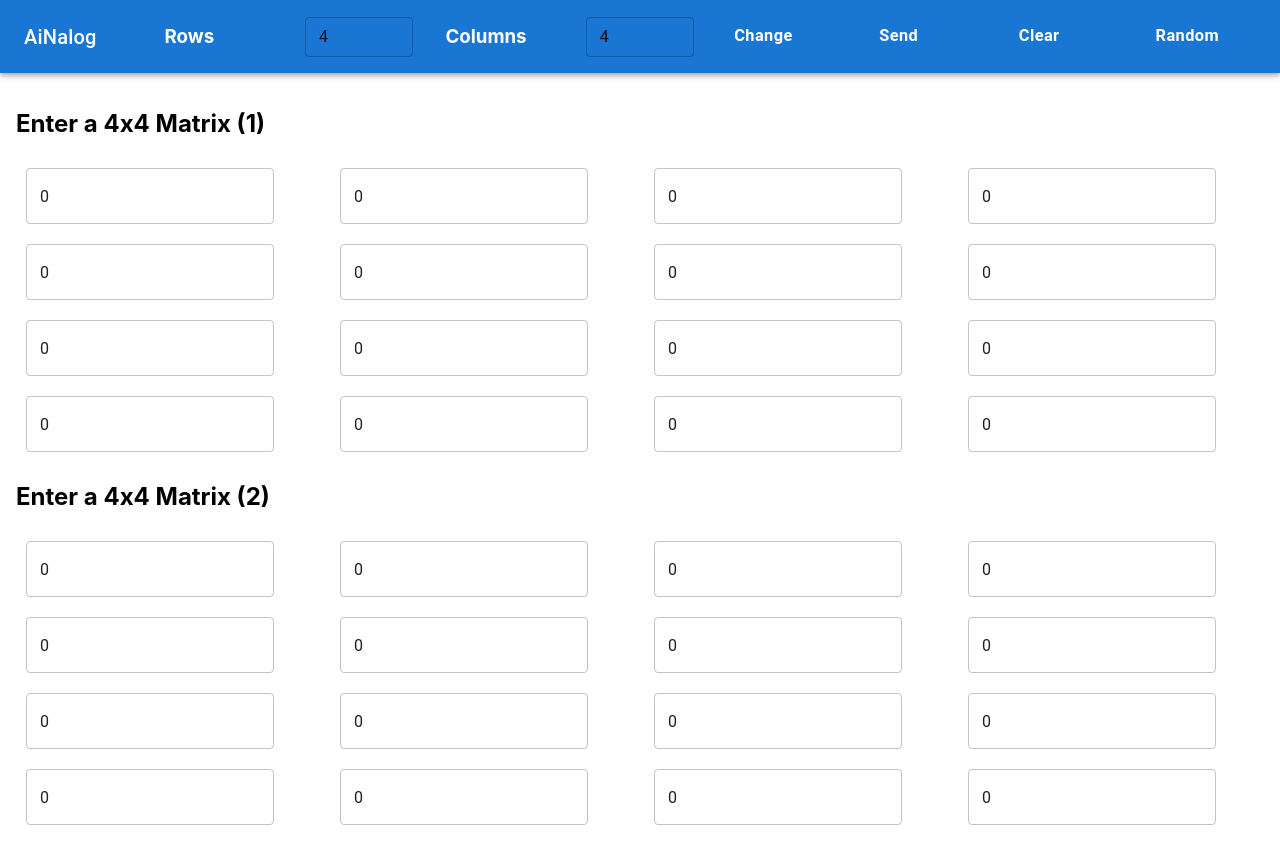
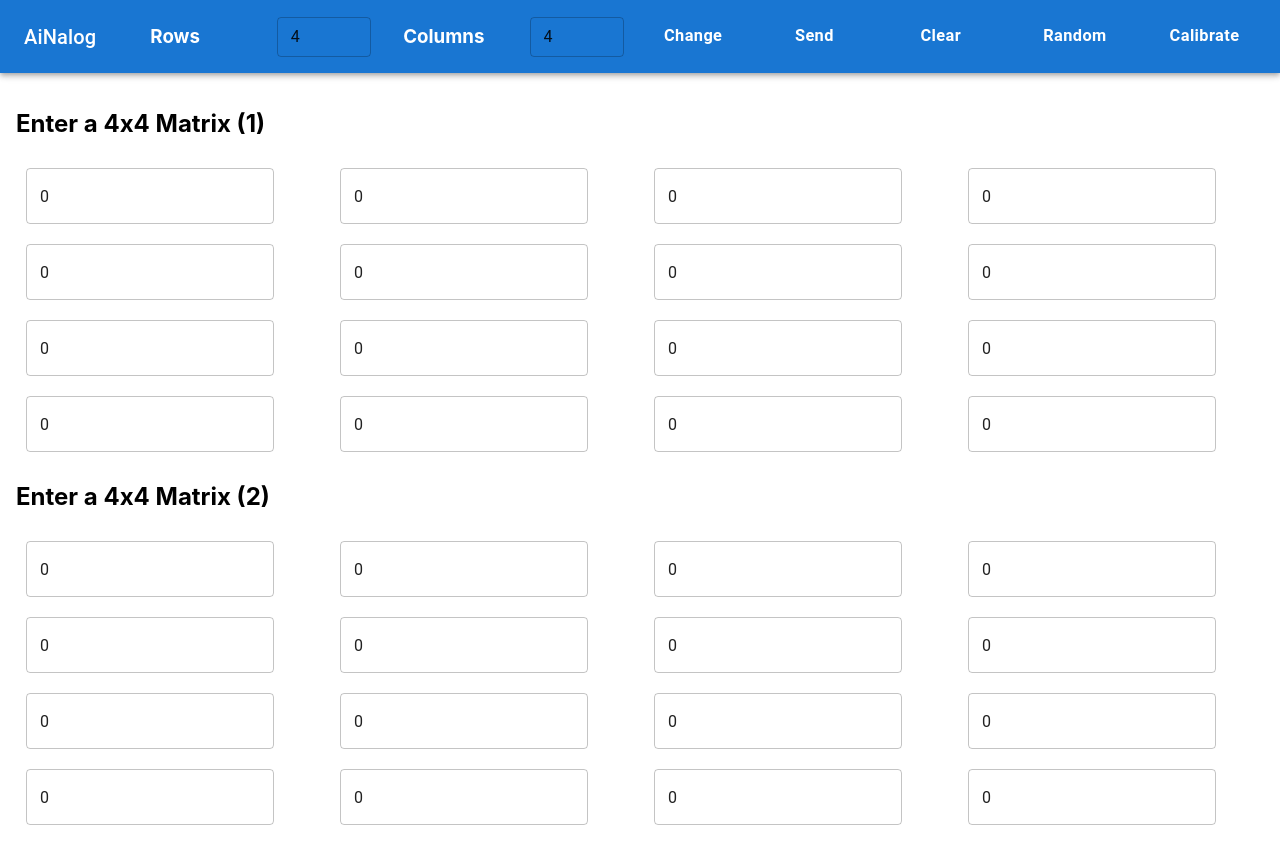
Before and after one commit to Jordandde/FYDP, a React (Create React App) app in the folder frontend/: page / in a window 1280 px wide. Built offline with nearby package versions, Linux system fonts and the light colour scheme.

Commit message:
added calibration matrix

```diff
--- a/frontend/src/App.js
+++ b/frontend/src/App.js
@@ -26,13 +26,47 @@ function App() {
     Array.from({ length: rows }, () => Array.from({ length: cols }, () => "0")),
   ]);
   let total = rows * cols < 144;
+
+  const calibrationMatrix = [
+    [['1','2','3','4'],
+  ['1','2','3','4'],
+  ['1','2','3','4'],
+  ['1','2','3','4'],
+  ],
+  [['1','2','3','4'],
+  ['1','2','3','4'],
+  ['1','2','3','4'],
+  ['1','2','3','4'],
+  ]
+  ]
   const dispatch = useDispatch();
 
   const handleChange = (matrixIndex, row, col, value) => {
     setCalcFinished(false);
     dispatch(updateValue({ matrixIndex, row, col, value }));
   };
-
+  const handleCalibrate = async(e) => {
+    e.preventDefault();
+    try {
+      const response = await axios.post(
+        "http://localhost:" + postPort + "/matrices",
+        { calibrationMatrix},
+        {
+          headers: {
+            'Content-Type': 'text/plain'
+          },
+          maxContentLength: Infinity,
+          maxBodyLength: Infinity,
+        }
+      );
+      const responseData = response.data;
+      const numbers = responseData.split(" ").map(Number);
+      console.log(numbers)
+    } catch (error) {
+      console.error("Error sending matrices:", error);
+      alert("Failed to send matrices.");
+    }
+  }
   const handleSubmit = async (e) => {
     e.preventDefault();
     try {
@@ -156,7 +190,9 @@ function App() {
               >
                 <h3>Send</h3>
               </Button>
+
             </Grid>
+
             <Grid item xs>
               <Button
                 color="inherit"
@@ -173,6 +209,15 @@ function App() {
                 onClick={handleRandomize}
               >
                 <h3>Random</h3>
+              </Button>
+            </Grid>
+            <Grid item xs>
+              <Button
+                color="inherit"
+                style={{textTransform: "none"}}
+                onClick={handleCalibrate}
+                >
+                  <h3>Calibrate</h3>
               </Button>
             </Grid>
           </Grid>
```
Also changed, not shown: 1 other file (tests, documents, lock files or other folders).
